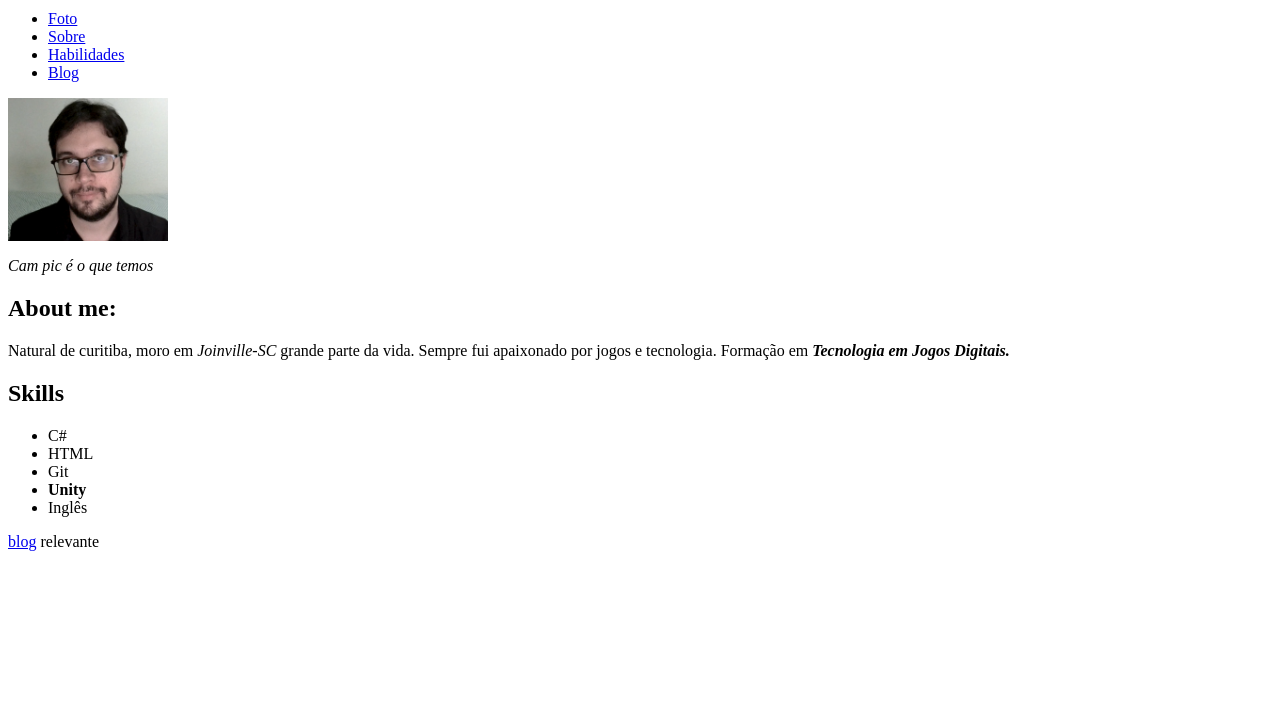
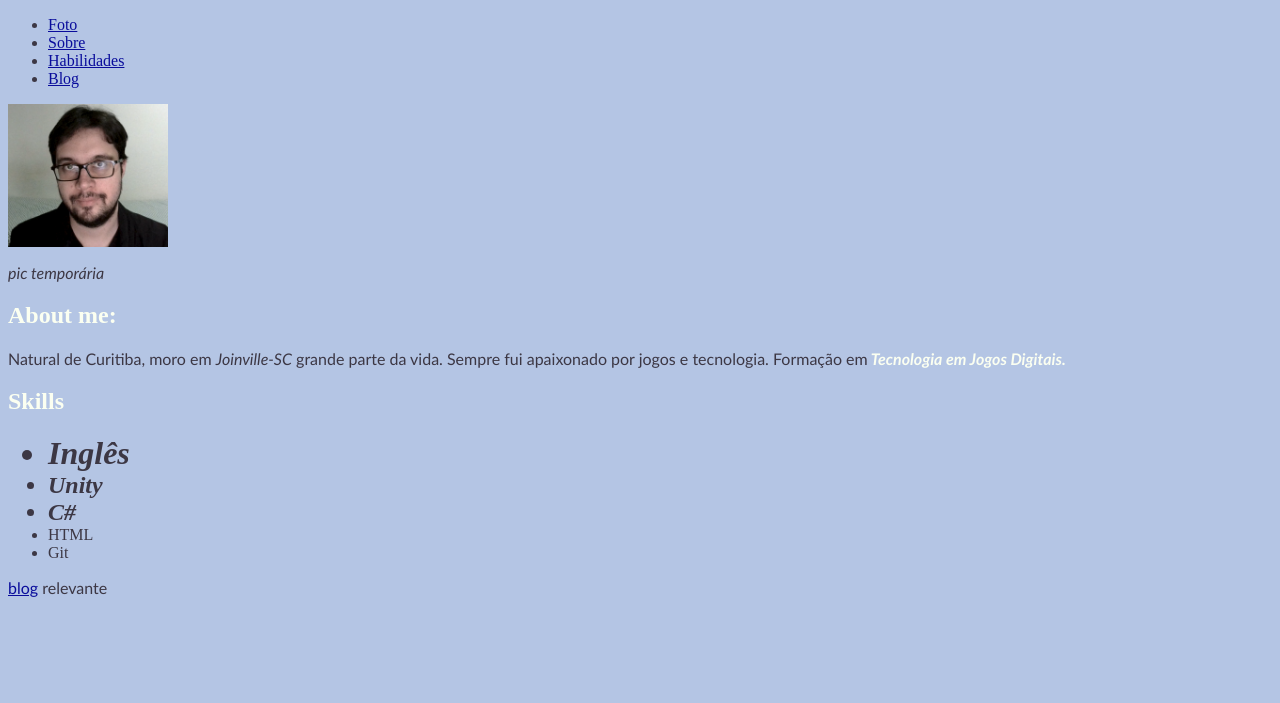
Before and after one commit to CesarMeira/CesarMeira.github.io, a plain HTML site: page index.html in a window 1280 px wide. Shown: the part 97-800 px from the top of the page. Drawn offline with Linux system fonts and the light colour scheme.

Commit message:
CSS no portfolio

```diff
--- /dev/null
+++ b/CSS/style.css
@@ -0,0 +1,47 @@
+h1 {
+    font-family: Georgia, 'Times New Roman', Times, serif;
+}
+
+h3 {
+    color: #FBFFF1;
+}
+
+h2 {
+    color: #FBFFF1;
+}
+
+p {
+    font-family: 'Gill Sans', 'Gill Sans MT', Calibri, 'Trebuchet MS', sans-serif;
+    background-color: ;
+}
+
+body {
+    background-color: #B4C5E4;
+    color: #3C3744;
+
+}
+
+.featuredList {
+    font-size: 1.5em;
+    font-weight: bold;
+    font-style: italic;
+}
+
+.topList {
+    font-size: 2em;
+    font-style: italic;
+    font-weight: bolder;
+}
+
+em
+{
+    font-weight: lighter;
+}
+
+a {
+    color: #090C9B;
+}
+
+strong {
+    color: #FBFFF1;
+}
--- a/index.html
+++ b/index.html
@@ -1,8 +1,11 @@
 <html lang="pt-br">
+
 <head>
   <meta charset="UTF-8">
   <title>César Meira de Souza - Portfólio</title>
+  <link rel="stylesheet" type="text/css" href="CSS/style.css">
 </head>
+
 <body>
   <h1>César Meira de Souza</h1>
   <h3>Índice:</h3>
@@ -13,18 +16,21 @@
     <li><a href=#blog> Blog </a></li>
   </ul>
   <img id="foto" src="camPicMine.png" width="160" alt="Foto de César Meira de Souza">
-    <p> <em>Cam pic é o que temos</em></p>
+  <p> <em>pic temporária</em></p>
 
   <h2>About me:</h2>
-    <p id="sobre"> Natural de curitiba, moro em <em>Joinville-SC</em> grande parte da vida. Sempre fui apaixonado por jogos e tecnologia. Formação em<em><strong> Tecnologia em Jogos Digitais.</em></strong></p>
+  <p id="sobre"> Natural de Curitiba, moro em <em>Joinville-SC</em> grande parte da vida. Sempre fui apaixonado por
+    jogos e tecnologia. Formação em<em><strong> Tecnologia em Jogos Digitais.</em></strong></p>
 
   <h2 id="skills">Skills</h2>
   <ul>
-        <li>C#</li>
+    <li class="topList" >Inglês</li>
+    <li class="featuredList">Unity</li>
+    <li class="featuredList"> C#</li>
     <li>HTML</li>
     <li>Git</li>
-        <li><strong>Unity</strong></li>
-        <li>Inglês</li>
+
+
   </ul>
 
   <p id="blog"> <a href="https://blog.betrybe.com/" target="_blank">blog</a> relevante </p>
@@ -33,4 +39,5 @@
 
   <h2></h2>
 </body>
+
 </html>
```
Lines whose indentation alone changed are shown as unchanged.
